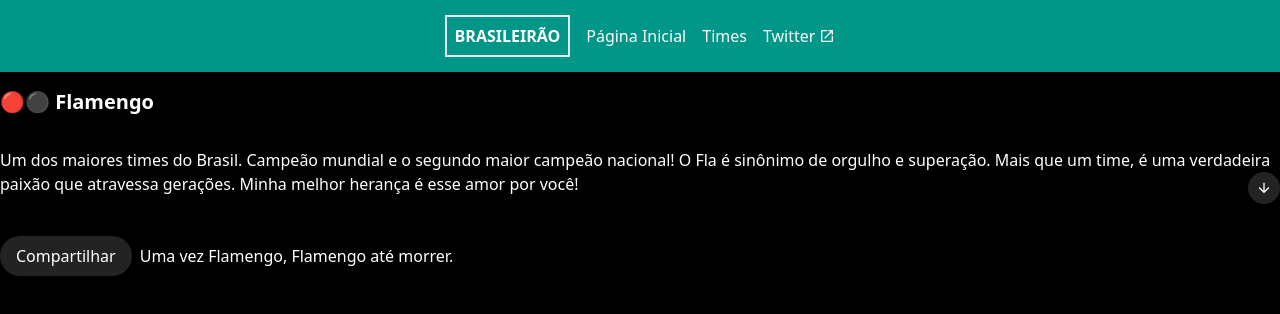
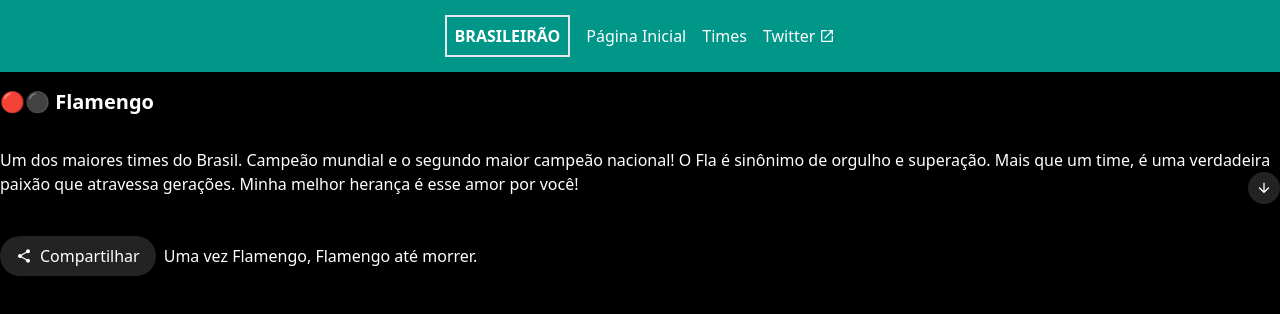
Before and after one commit to Kayycrf/Next, a Next.js app in the folder learning/: page /times/123 in a window 1280 px wide. Shown: the top 314 px of the page. Built offline with nearby package versions, Linux system fonts and the light colour scheme.

Commit message:
feat: add component copy content

```diff
--- a/learning/package.json
+++ b/learning/package.json
@@ -9,6 +9,7 @@
     "lint": "next lint"
   },
   "dependencies": {
+    "@radix-ui/react-dropdown-menu": "^2.1.5",
     "next": "15.1.4",
     "react": "^19.0.0",
     "react-dom": "^19.0.0",
--- /dev/null
+++ b/learning/src/components/CopyContent.tsx
@@ -0,0 +1,50 @@
+'use client'
+import { useEffect, useState } from 'react';
+import * as DropdownMenu from '@radix-ui/react-dropdown-menu'
+import { MdCheck, MdContentCopy } from 'react-icons/md';
+
+interface IContentProps {
+    title: string;
+    content: string;
+    children: React.ReactNode
+}
+
+export const ContentCopy = ({ title, content, children}: IContentProps) => {
+    const [copied, setCopied] = useState(false)
+
+    useEffect(() => {
+        if (copied) {
+            setTimeout(() => setCopied(false), 2000)
+        }
+    })
+    const handleCopy = () => {
+        setCopied(true)
+        window.navigator.clipboard.writeText(content)
+    }
+
+    return (
+        <DropdownMenu.Root>
+            <DropdownMenu.Trigger>
+                {children}
+            </DropdownMenu.Trigger>
+            <DropdownMenu.Portal>
+                <DropdownMenu.Content className='p-2 bg-paper border border-primary rounded-lg flex flex-col gap-2 max-w-sm'>
+                    <span>{title}</span>
+                    <div className='flex items-cnter gap-1'>
+                        <input
+                            readOnly
+                            autoFocus
+                            onFocus={event => event?.target.select()}
+                            defaultValue={content}
+                            className='bg-background p-1 px-2 rounded'
+                        />
+
+                        <button className='p-2' onClick={handleCopy}>
+                            {copied ? <MdCheck className='color-text-primary'/> : <MdContentCopy />}
+                        </button>
+                    </div>
+                </DropdownMenu.Content>
+            </DropdownMenu.Portal>
+        </DropdownMenu.Root>
+    )
+}
--- a/learning/src/components/header/team-header/team-header.tsx
+++ b/learning/src/components/header/team-header/team-header.tsx
@@ -1,4 +1,6 @@
+import { ContentCopy } from "@/components/CopyContent"
 import { CollapsibleText } from "./components/CollapsibleText"
+import { MdShare } from "react-icons/md"
 
 
 export const TeamHeader = () => {
@@ -13,10 +15,12 @@
             </CollapsibleText>
 
             <div className="flex gap-2 items-center">
-                <button className="py-2 px-4 bg-paper rounded-full">
-                    Compartilhar
-                </button>
-
+                <ContentCopy title='Copie o conteúdo abaixo' content='http://localhost:3000/times/123'>
+                    <button className="py-2 px-4 bg-paper rounded-full flex gap-2 items-center">
+                        <MdShare />
+                        Compartilhar
+                    </button>
+                </ContentCopy>
                 <span>
                     Uma vez Flamengo, Flamengo até morrer.
                 </span>
```
Also changed, not shown: 1 other file (tests, documents, lock files or other folders).
